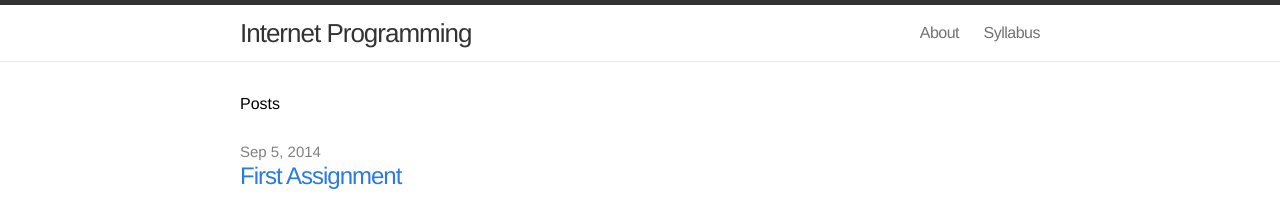
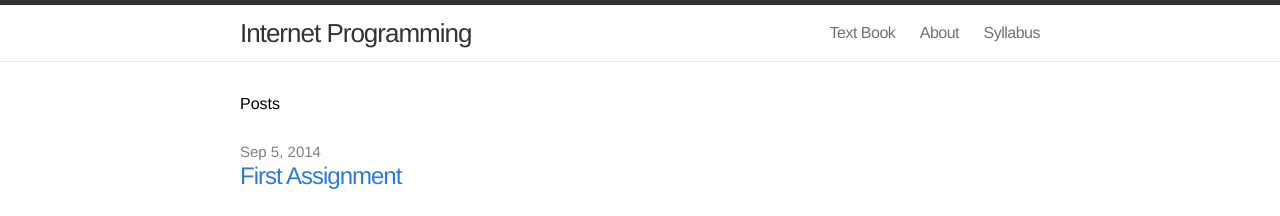
Before and after one commit to bnmnetp/CS130, a Jekyll site: the page built from index.html, in a window 1280 px wide. Shown: the top 216 px of the page. Built offline with Jekyll 4.4.1, drawn with Linux system fonts in a browser that asks for light colours.

Commit message:
add link to book

```diff
--- a/_includes/header.html
+++ b/_includes/header.html
@@ -17,6 +17,7 @@
         </svg>
       </a>
       <div class="trigger">
+      <a class="page-link" href="http://interactivepython.org/runestone/static/webfundamentals/index.html">Text Book</a>
         {% for page in site.pages %}
           {% if page.title %}<a class="page-link" href="{{ page.url | prepend: site.baseurl }}">{{ page.title }}</a>{% endif %}
         {% endfor %}
```
